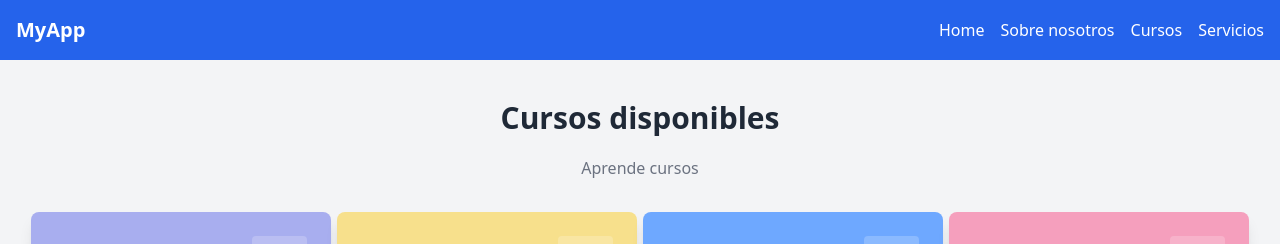
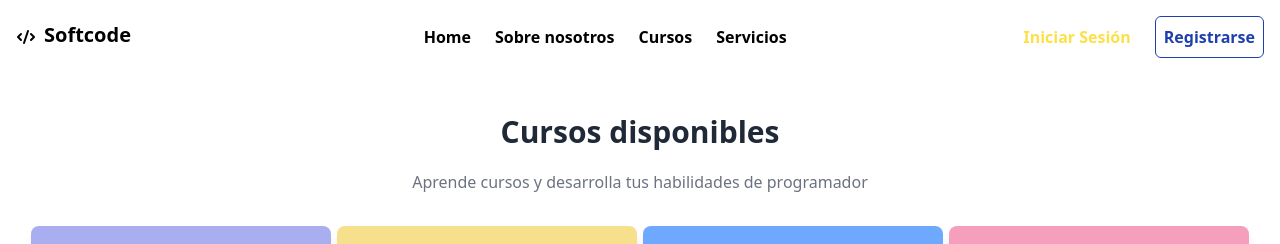
Before and after one commit to saaaan25/cursoft, a React (Vite) app: page /courses in a window 1280 px wide. Shown: the top 244 px of the page. Built offline with nearby package versions, Linux system fonts and the light colour scheme.

Commit message:
Final design of Header.jsx

```diff
--- a/src/App.jsx
+++ b/src/App.jsx
@@ -11,7 +11,7 @@ import Services from './pages/Services';
 const App = () => {
   return (
     <Router>
-      <div>
+      <div className='flex flex-col justify-center'>
         <Header />
         <Routes>
           <Route path="/" element={<Home />} />
--- a/src/components/Header.jsx
+++ b/src/components/Header.jsx
@@ -1,18 +1,24 @@
 // import React from 'react';
-import { Link } from 'react-router-dom'; // O 'next/link' si estás usando Next.js
+import { HiCode } from 'react-icons/hi';
+import { Link } from 'react-router-dom';
 
 const Header = () => {
   return (
-    <nav className="bg-blue-600 p-4 shadow-md">
-      <div className="container mx-auto flex justify-between items-center">
-        <div className="text-white font-bold text-xl">
-          MyApp
+    <nav className="bg-white p-4 font-semibold mflex justify-center">
+      <div className="container mx-auto flex justify-between items-center text-pretty">
+        <div className="flex space-x-2 font-bold text-xl items-center mr-14">
+          <div>
+            <HiCode></HiCode>
+          </div>
+          <div className='pb-1'>
+            Softcode
+          </div>
         </div>
-        <ul className="flex space-x-4">
+        <ul className="flex space-x-6 font-semibold">
           <li>
             <Link
               to="/"
-              className="text-white hover:text-gray-200 transition-colors"
+              className="hover:text-blue-800 transition-colors"
             >
               Home
             </Link>
@@ -20,7 +26,7 @@ const Header = () => {
           <li>
             <Link
               to="/aboutus"
-              className="text-white hover:text-gray-200 transition-colors"
+              className="hover:text-blue-800 transition-colors"
             >
               Sobre nosotros
             </Link>
@@ -28,7 +34,7 @@ const Header = () => {
           <li>
             <Link
               to="/courses"
-              className="text-white hover:text-gray-200 transition-colors"
+              className="hover:text-blue-800 transition-colors"
             >
               Cursos
             </Link>
@@ -36,12 +42,20 @@ const Header = () => {
           <li>
             <Link
               to="/services"
-              className="text-white hover:text-gray-200 transition-colors"
+              className="hover:text-blue-800 transition-colors"
             >
               Servicios
             </Link>
           </li>
         </ul>
+        <div className='flex space-x-6 font-semibold'>
+            <button className='text-yellow-300 hover:text-black'>
+                Iniciar Sesión
+            </button>
+            <button className='text-blue-800 border border-blue-800 p-2 rounded-md hover:text-black hover:border-black'>
+                Registrarse
+            </button>
+        </div>
       </div>
     </nav>
   );
--- a/src/pages/Courses.jsx
+++ b/src/pages/Courses.jsx
@@ -35,12 +35,12 @@ const CoursesPage = () => {
     ];
 
     return (
-        <div className="min-h-screen bg-gray-100 py-10">
+        <div className="min-h-screen bg-white py-10">
             <h1 className="text-3xl font-bold text-gray-800 text-center mb-5">
                 Cursos disponibles
             </h1>
             <h4 className="text-md text-gray-500 text-center mb-8">
-                Aprende cursos
+                Aprende cursos y desarrolla tus habilidades de programador
             </h4>
             <div className="ml-10 mr-10 grid grid-cols-1 sm:grid-cols-1 md:grid-cols-2 lg:grid-cols-3 xl:grid-cols-4 2xl:grid-cols-5 gap-6 justify-items-center">
                 {courses.map((course, index) => (
```
